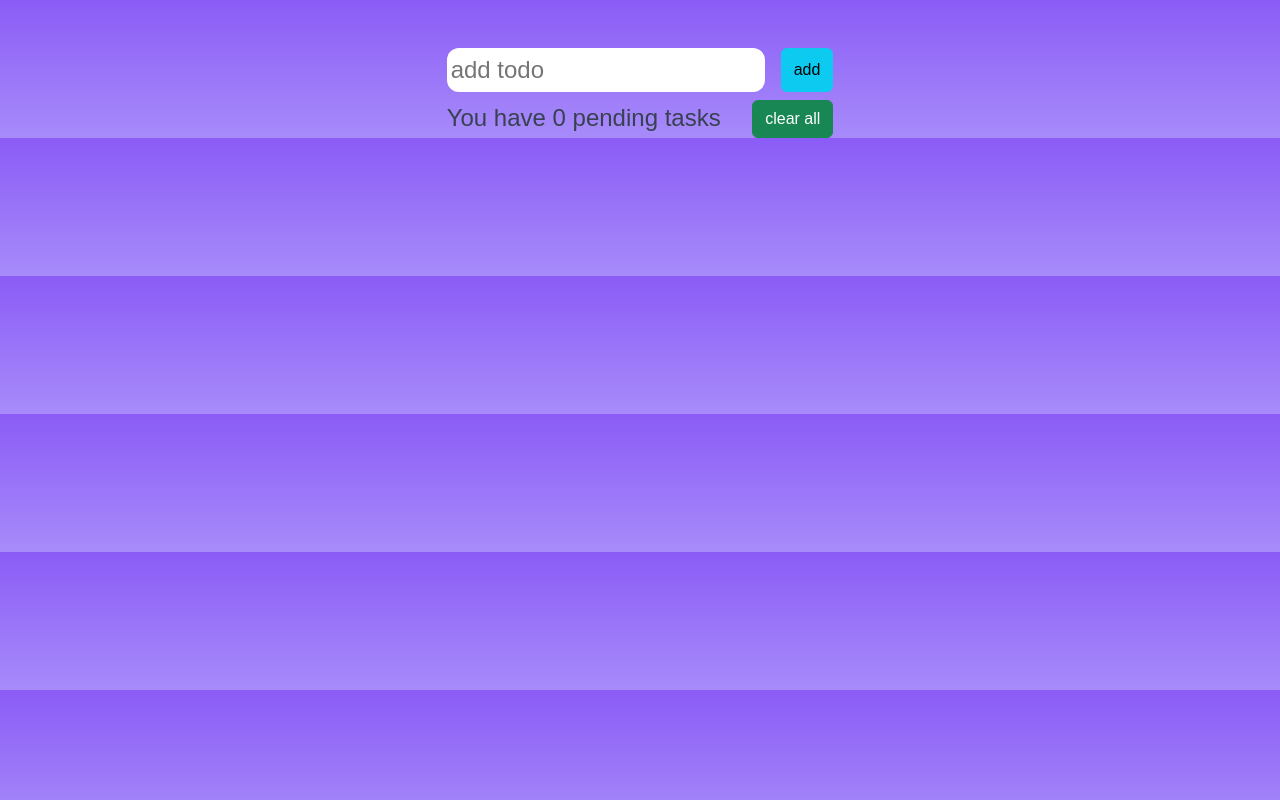
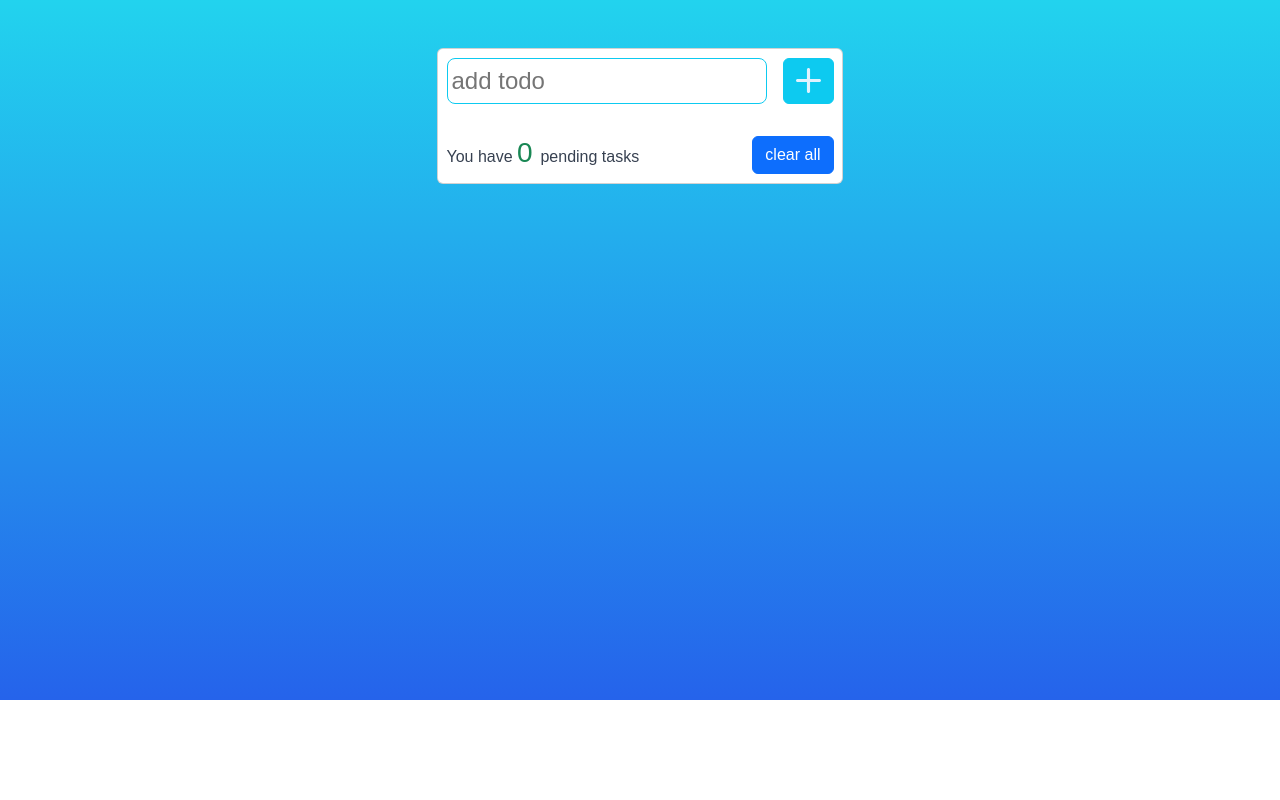
Before and after one commit to gorjianfa/todoapp, a React (Create React App) app: page / in a window 1280 px wide. Built offline with nearby package versions, Linux system fonts and the light colour scheme.

Commit message:
changing styly of app todo

```diff
--- a/src/App.css
+++ b/src/App.css
@@ -1,6 +1,8 @@
-body {
-  background-image: linear-gradient(to top, #a78bfa, #8b5cf6);
+.background {
+  background-image: linear-gradient(to bottom, #22d3ee, #2563eb);
   width: 100%;
+  height:700px;
+padding-top:3rem;
 }
 * {
   margin: 0;
@@ -14,54 +16,36 @@ body {
 .flex-justify {
   display: flex;
   justify-content: center;
-  margin-top: 3rem;
 }
 .flex-column {
   justify-items: center;
   display: flex;
   flex-direction: column;
-  gap: 0.5rem;
-}
+ }
 .flex-between {
   display: flex;
   justify-content: space-between;
 }
 
-.button {
-  padding: 0.5rem;
-  white-space: nowrap;
-  text-align: center;
-
-  cursor: pointer;
-  border-radius: 0.5rem; /* 4px */
-  border-style: none;
-  border-style: hidden;
-  width: 100%;
-  height: 100%;
-
-  max-width: 65px;
-  max-height: 40px;
-}
 .input {
-  border-style: none;
   padding: 0.25rem;
-  border-style: hidden;
-  font-size: 1.5rem;
+   font-size: 1.5rem;
   color: #1e1b4b;
   margin-right: 1rem;
-  border-radius: 0.75rem; /* 4px */
+  border-radius: 0.5rem; /* 4px */
 }
 .input:focus {
-  border-style: none;
-  border-style: hidden;
+  border: none;
+  outline: none;
+
 }
 .pending {
   color: #374151;
-  font-size: 1.5rem;
+  font-size: 1rem;
 }
 .todo-text {
   color: #6b7280;
-  font-size: 1.65rem;
+  font-size: 1.2rem;
 }
 
 .card {
--- a/src/components/Todo.js
+++ b/src/components/Todo.js
@@ -1,23 +1,31 @@
 import React, { useState } from "react";
-import TodoForm from "./TodoForm";
-function Todo({todos,completeTodo,removeTodo}) {
+import trashImg from "../image/trash.svg";
+function Todo({ todos, completeTodo, removeTodo }) {
   const [edit, setEdit] = useState({
     id: null,
     value: "",
   });
 
   return todos.map((todo, index) => (
-    <div className="card">
-    <div className="flex-between "
-      key={index}
-    >
-      <div   className="todo-text"  key={todo.id} onClick={() => completeTodo(todo.id)}>
-        {todo.text}
+    <div className="">
+      <div className="flex-between  bg-light mb-2 rounded pb-1" key={index}>
+        <ul
+          className="todo-text list-group list-group-flush "
+          key={todo.id}
+          onClick={() => completeTodo(todo.id)}
+        >
+          <li className="list-group-item bg-light">{todo.text}</li>
+        </ul>
+        <div>
+          <button
+            className=" btn-danger btn mt-1"
+            onClick={() => removeTodo(todo.id)}
+          >
+            <img src={trashImg} />
+          </button>
+        </div>
       </div>
-      <div>
-        <button className=" btn-danger btn" onClick={()=>removeTodo(todo.id)}>delet</button>
-      </div>
-    </div></div>
+    </div>
   ));
 }
 
--- a/src/components/TodoForm.js
+++ b/src/components/TodoForm.js
@@ -1,4 +1,5 @@
 import React, { useState } from "react";
+import addImage from "../image/plus.svg";
 
 function TodoForm(props) {
   const [input, setInput] = useState("");
@@ -18,16 +19,18 @@ function TodoForm(props) {
 
   return (
     <div className="">
-      <form className="flex" onSubmit={handleSubmit}>
+      <form className="flex mb-3" onSubmit={handleSubmit}>
         <input
           type="text"
           placeholder="add todo"
           value={input}
           name="text"
-          className="input"
+          className="input border border-info"
           onChange={handleChange}
         />
-        <button className=" btn btn-info ">add</button>
+        <button className=" btn btn-info ">
+          <img src={addImage} className=""/>
+        </button>
       </form>
     </div>
   );
--- a/src/components/TodoList.js
+++ b/src/components/TodoList.js
@@ -28,8 +28,10 @@ function TodoList() {
   };
 
   return (
+    <div className="background">
+
       <div className="flex-justify">
-      <div className="flex-column">
+        <div className="flex-column card">
           <TodoForm onSubmit={addTodo} />
 
           <Todo
@@ -38,11 +40,12 @@ function TodoList() {
             removeTodo={removeTodo}
           />
 
-        <div className="flex-between">
-          <span id="total-tasks" className="pending">
-            You have <span>{todos.length} pending tasks</span>
+          <div className="flex-between mt-3">
+            <span className="pending">
+              You have <span  className="text-success  h3">{todos.length} </span>pending tasks
             </span>
-          <button className="  btn btn-success">clear all</button>
+            <button className="  btn btn-primary">clear all</button>
+          </div>
         </div>
       </div>
     </div>
```
Also changed, not shown: src/image/plus.svg (added), src/image/trash.svg (added). Lines whose indentation alone changed are shown as unchanged.
